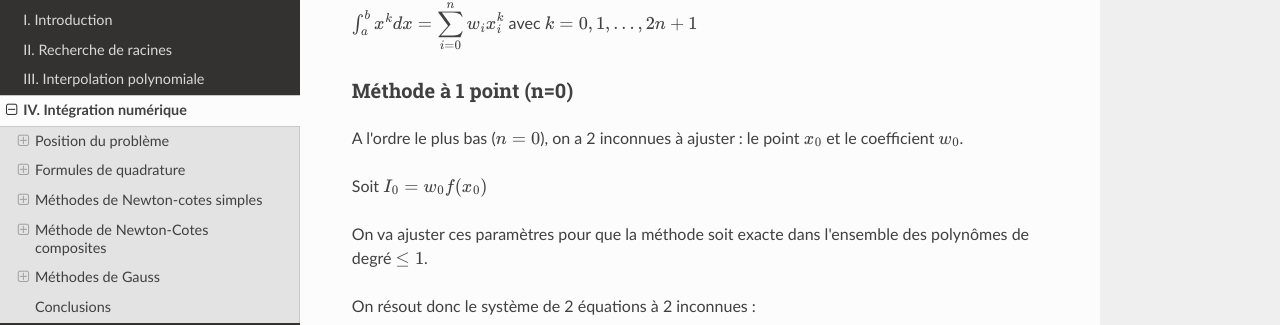
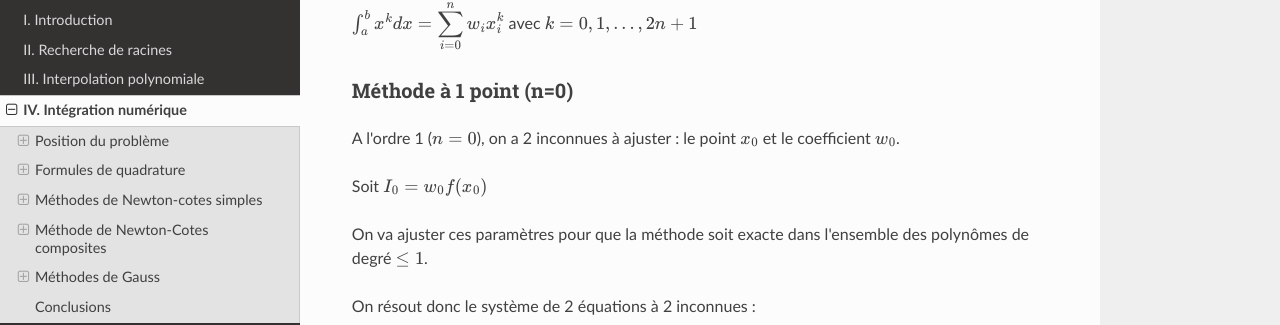
Before and after one commit to NicOudart/UVSQ_LSPH515_methodes_num, an MkDocs documentation site: the page built from docs/Chap4_Integration_numerique.md, in a window 1280 px wide and 900 px high, scrolled down 23166 px. Shown: the part 129-454 px from the top of the window. Built offline with MkDocs 1.6.1, drawn with Linux system fonts in a browser that asks for light colours; nearby versions of some CDN libraries.

Commit message:
- Minor fix in Chapter 4.

```diff
--- a/docs/Chap4_Integration_numerique.md
+++ b/docs/Chap4_Integration_numerique.md
@@ -811,7 +811,7 @@ $\int_{a}^{b} x^k dx = \displaystyle\sum_{i=0}^{n} w_i x_i^k$ avec $k=0,1,...,2n
 
 ### Méthode à 1 point (n=0)
 
-A l'ordre le plus bas ($n=0$), on a 2 inconnues à ajuster : le point $x_0$ et le coefficient $w_0$.
+A l'ordre 1 ($n=0$), on a 2 inconnues à ajuster : le point $x_0$ et le coefficient $w_0$.
 
 Soit $I_0 = w_0 f(x_0)$
 
```
